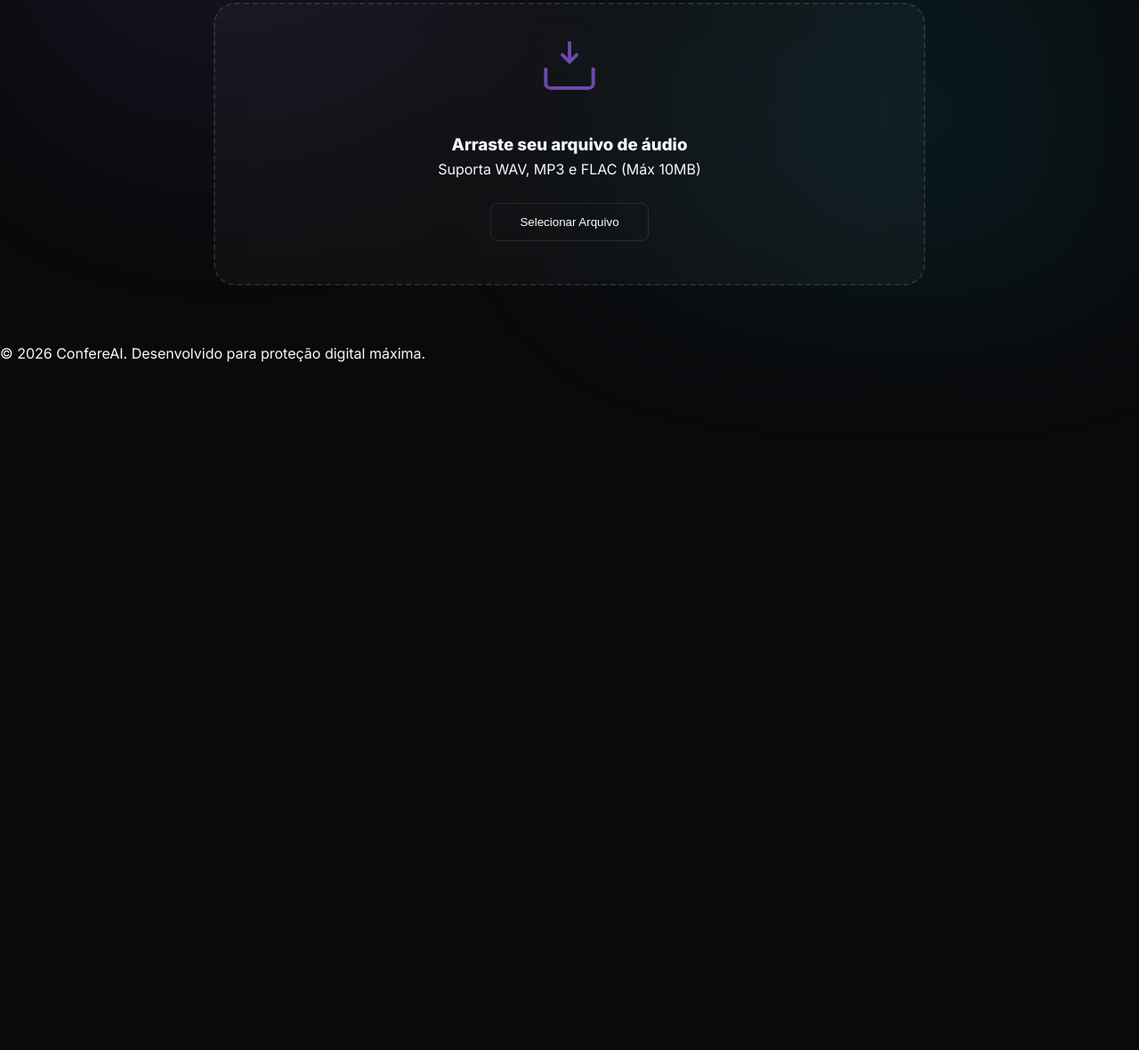
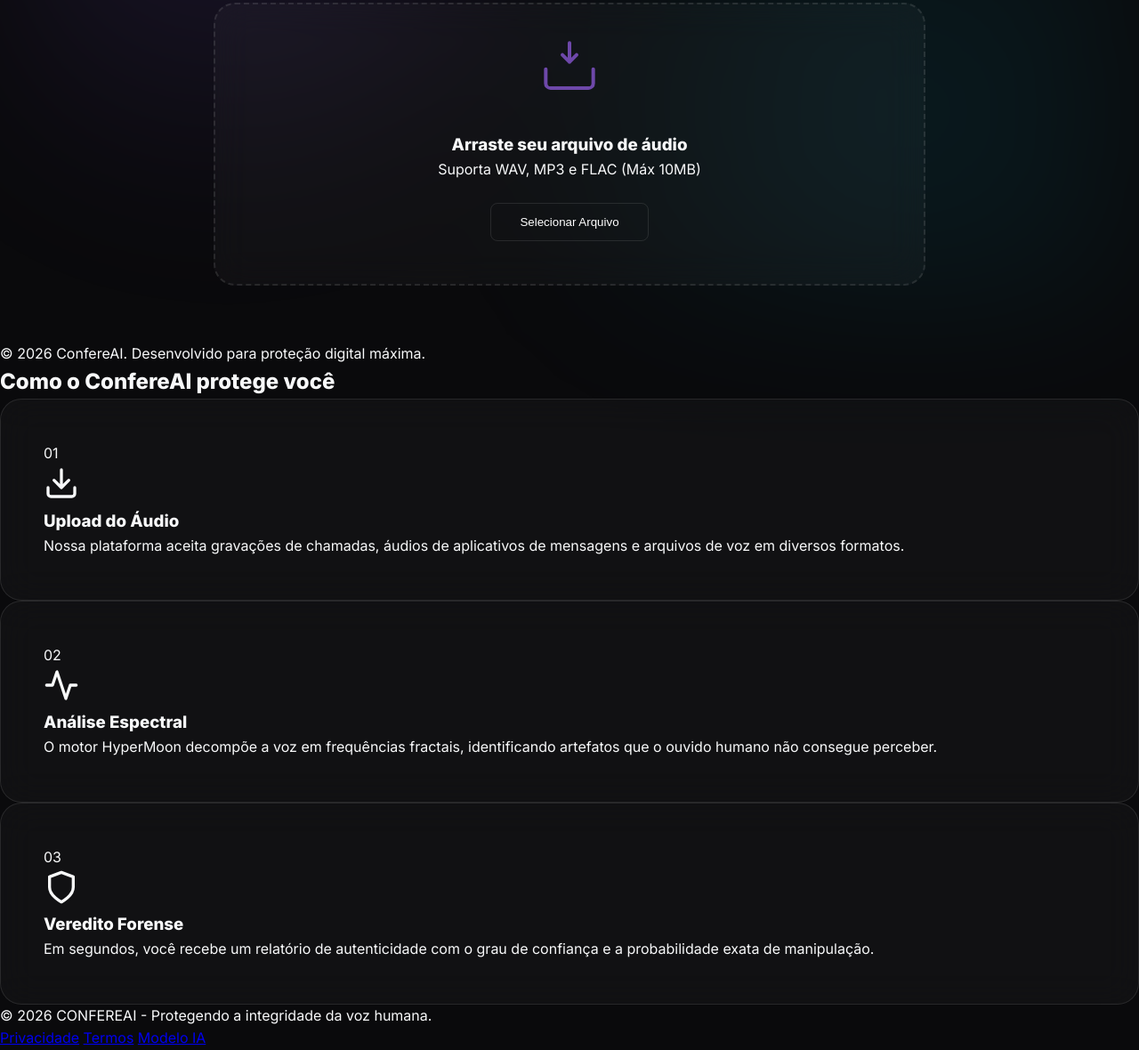
Before and after one commit to TEDDyx86/confereAI, a website: page dashboard/index.html in a window 1280 px wide. Shown: the part 435-1615 px from the top of the page at 89% size. Before the commit the page ends 845 px from the top, so only its background shows below. Drawn offline with Linux system fonts and the light colour scheme.

Commit message:
Fix Logo

```diff
--- a/dashboard/index.html
+++ b/dashboard/index.html
@@ -73,6 +73,55 @@
         <p>&copy; 2026 ConfereAI. Desenvolvido para proteção digital máxima.</p>
     </footer>
 
+    <section id="how-it-works" class="info-section">
+        <h2 class="section-title">Como o ConfereAI protege você</h2>
+        <div class="steps-grid">
+            <div class="step-card glass-card">
+                <div class="step-number">01</div>
+                <div class="step-icon">
+                    <svg width="40" height="40" viewBox="0 0 24 24" fill="none" stroke="currentColor" stroke-width="2" stroke-linecap="round" stroke-linejoin="round">
+                        <path d="M21 15v4a2 2 0 0 1-2 2H5a2 2 0 0 1-2-2v-4M7 10l5 5 5-5M12 15V3"/>
+                    </svg>
+                </div>
+                <h3>Upload do Áudio</h3>
+                <p>Nossa plataforma aceita gravações de chamadas, áudios de aplicativos de mensagens e arquivos de voz em diversos formatos.</p>
+            </div>
+
+            <div class="step-card glass-card">
+                <div class="step-number">02</div>
+                <div class="step-icon">
+                    <svg width="40" height="40" viewBox="0 0 24 24" fill="none" stroke="currentColor" stroke-width="2" stroke-linecap="round" stroke-linejoin="round">
+                        <path d="M22 12h-4l-3 9L9 3l-3 9H2"/>
+                    </svg>
+                </div>
+                <h3>Análise Espectral</h3>
+                <p>O motor HyperMoon decompõe a voz em frequências fractais, identificando artefatos que o ouvido humano não consegue perceber.</p>
+            </div>
+
+            <div class="step-card glass-card">
+                <div class="step-number">03</div>
+                <div class="step-icon">
+                    <svg width="40" height="40" viewBox="0 0 24 24" fill="none" stroke="currentColor" stroke-width="2" stroke-linecap="round" stroke-linejoin="round">
+                        <path d="M12 22s8-4 8-10V5l-8-3-8 3v7c0 6 8 10 8 10z"/>
+                    </svg>
+                </div>
+                <h3>Veredito Forense</h3>
+                <p>Em segundos, você recebe um relatório de autenticidade com o grau de confiança e a probabilidade exata de manipulação.</p>
+            </div>
+        </div>
+    </section>
+
+    <footer class="glass-footer">
+        <div class="footer-content">
+            <p>&copy; 2026 CONFEREAI - Protegendo a integridade da voz humana.</p>
+            <div class="footer-links">
+                <a href="#">Privacidade</a>
+                <a href="#">Termos</a>
+                <a href="https://huggingface.co/HyperMoon/wav2vec2-base-960h-finetuned-deepfake" target="_blank">Modelo IA</a>
+            </div>
+        </div>
+    </footer>
+
     <script src="app.js"></script>
 </body>
 </html>
```
